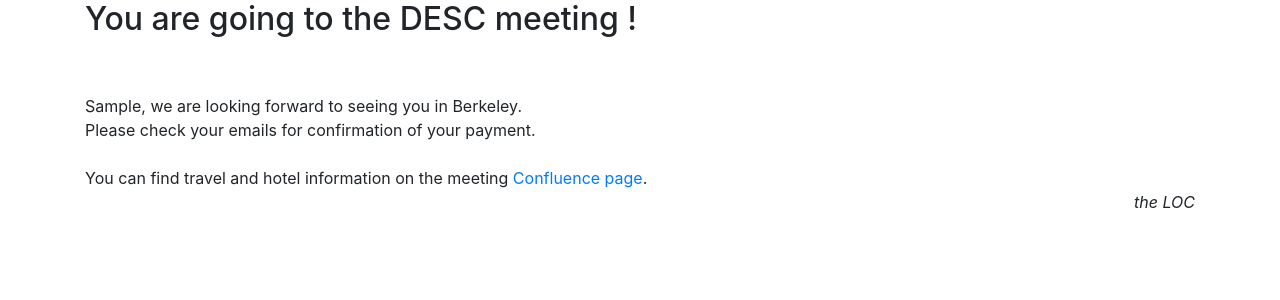
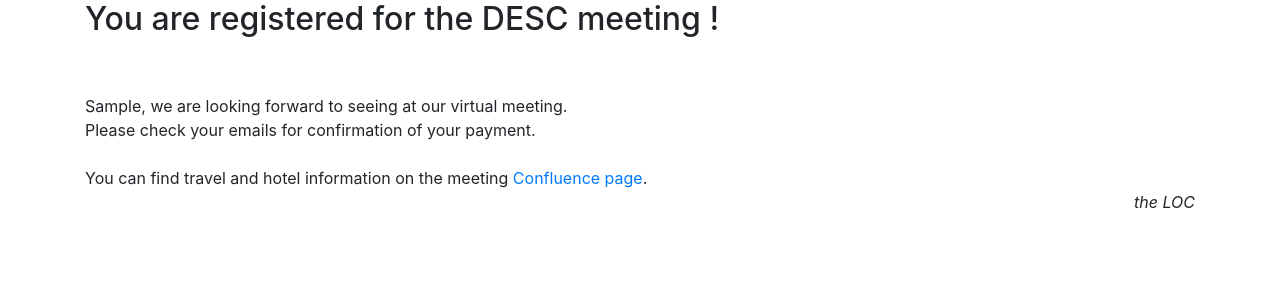
Before and after one commit to LSSTDESC/meeting-registration-form, a Flask app: template templates/success.html in a window 1280 px wide. Shown: the top 300 px of the page. Run offline with Flask 2, Linux system fonts and the light colour scheme; the template is opened without the code that fills it: most values are stand-ins (such as "Sample title", 1, 10 or a date in 2020); some libraries are stand-ins or nearby versions.

Commit message:
Realized the success message needs to be updated ^^'

```diff
--- a/templates/success.html
+++ b/templates/success.html
@@ -11,10 +11,10 @@
 <body>
 
 <div class="container">
-  <h2>You are going to the DESC meeting !</h2>
+  <h2>You are registered for the DESC meeting !</h2>
   <br>
   <br>
-  {{data.first_name}}, we are looking forward to seeing you in Berkeley.
+  {{data.first_name}}, we are looking forward to seeing at our virtual meeting.
   <br>
   Please check your emails for confirmation of your payment.
   <br>
```
